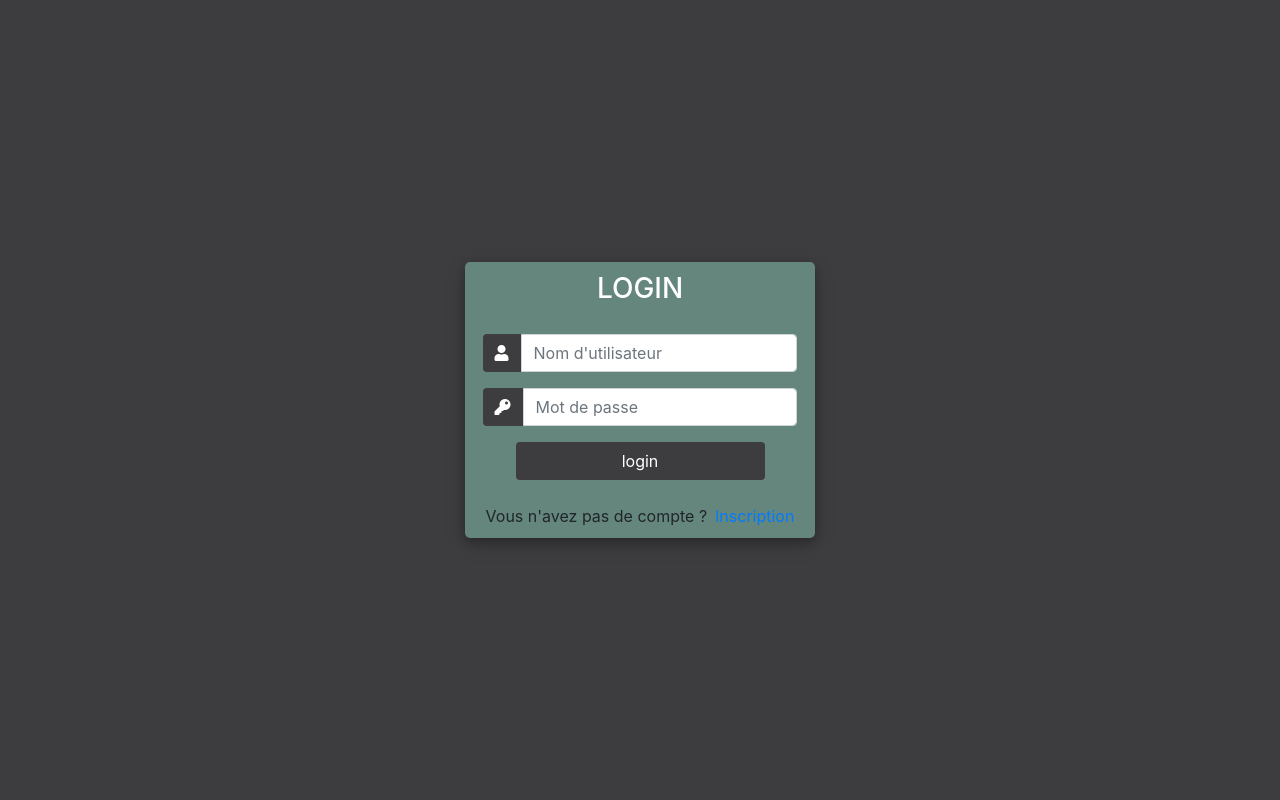
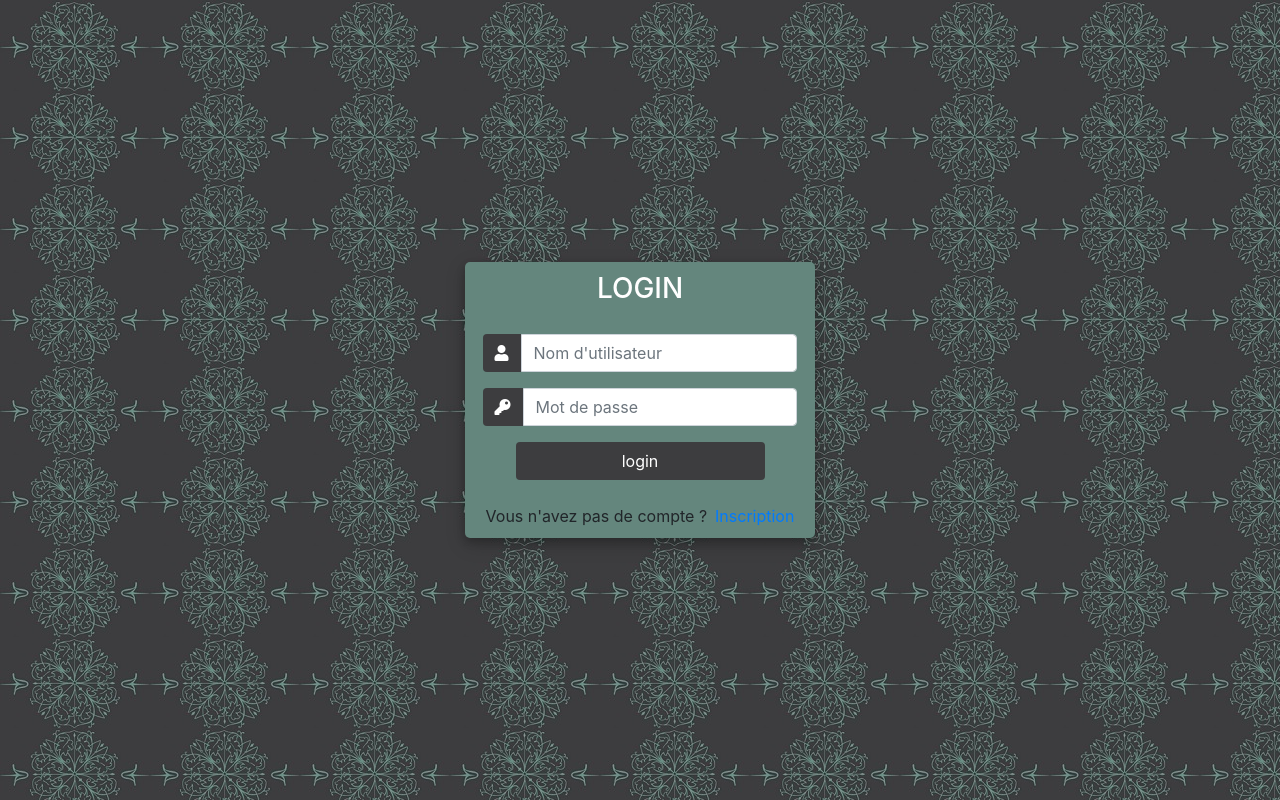
Before and after one commit to nikola-44/projet_mandat, a Django app: page /compte/acces in a window 1280 px wide. Run offline with Django 3.2, Linux system fonts and the light colour scheme; some libraries are stand-ins or nearby versions.

Commit message:
image login

```diff
--- a/icc/templates/acces.html
+++ b/icc/templates/acces.html
@@ -9,12 +9,18 @@
 
 
 	<style>
-		body,
+		body{
+            background-image: url('../static/media/logo.jpg');
+            margin: 0;
+			padding: 0;
+			height: 100%;
+        }
 		html {
 			margin: 0;
 			padding: 0;
 			height: 100%;
 			background: #3d3d3f !important;
+
 		}
 		.user_card {
 			width: 350px;
```
